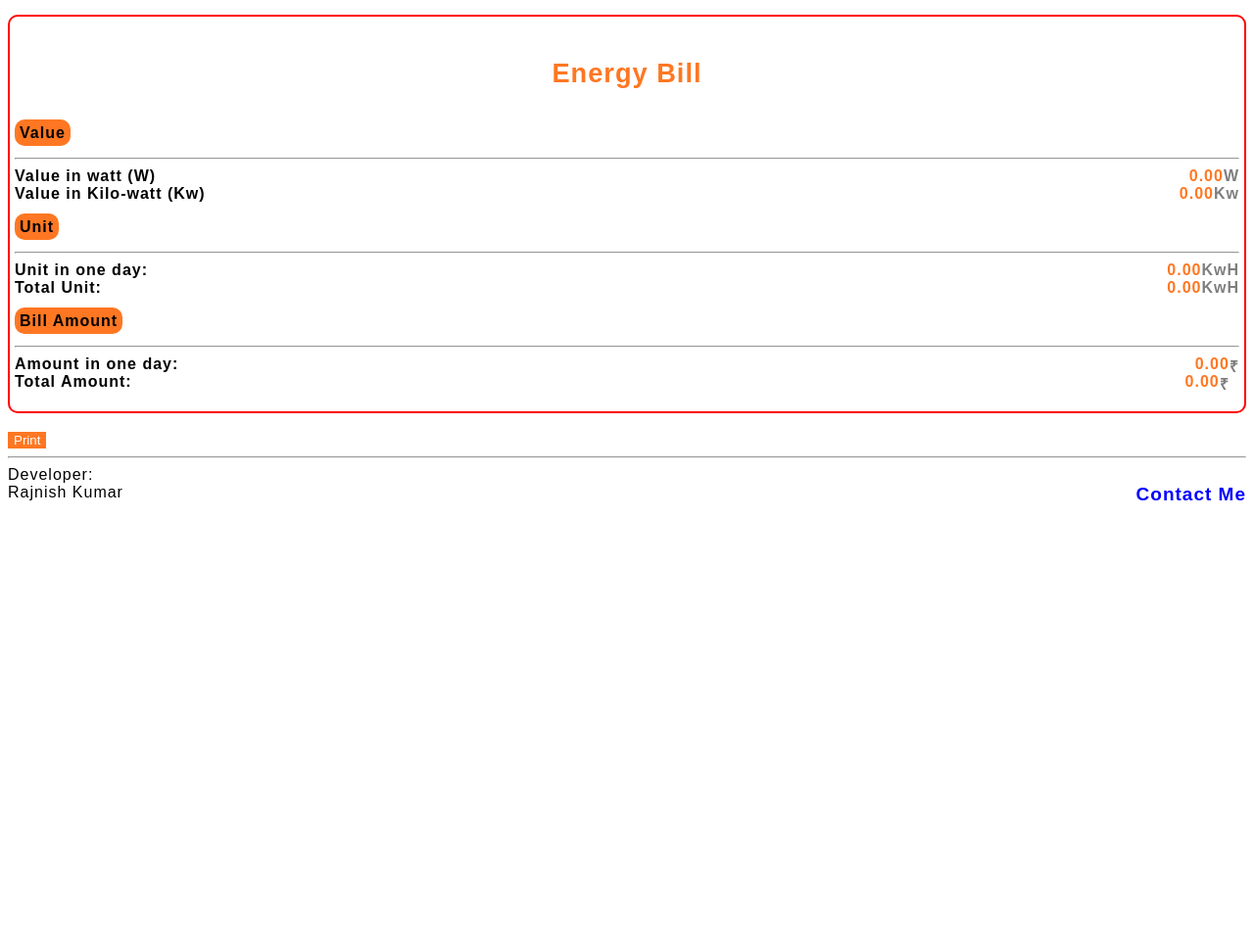
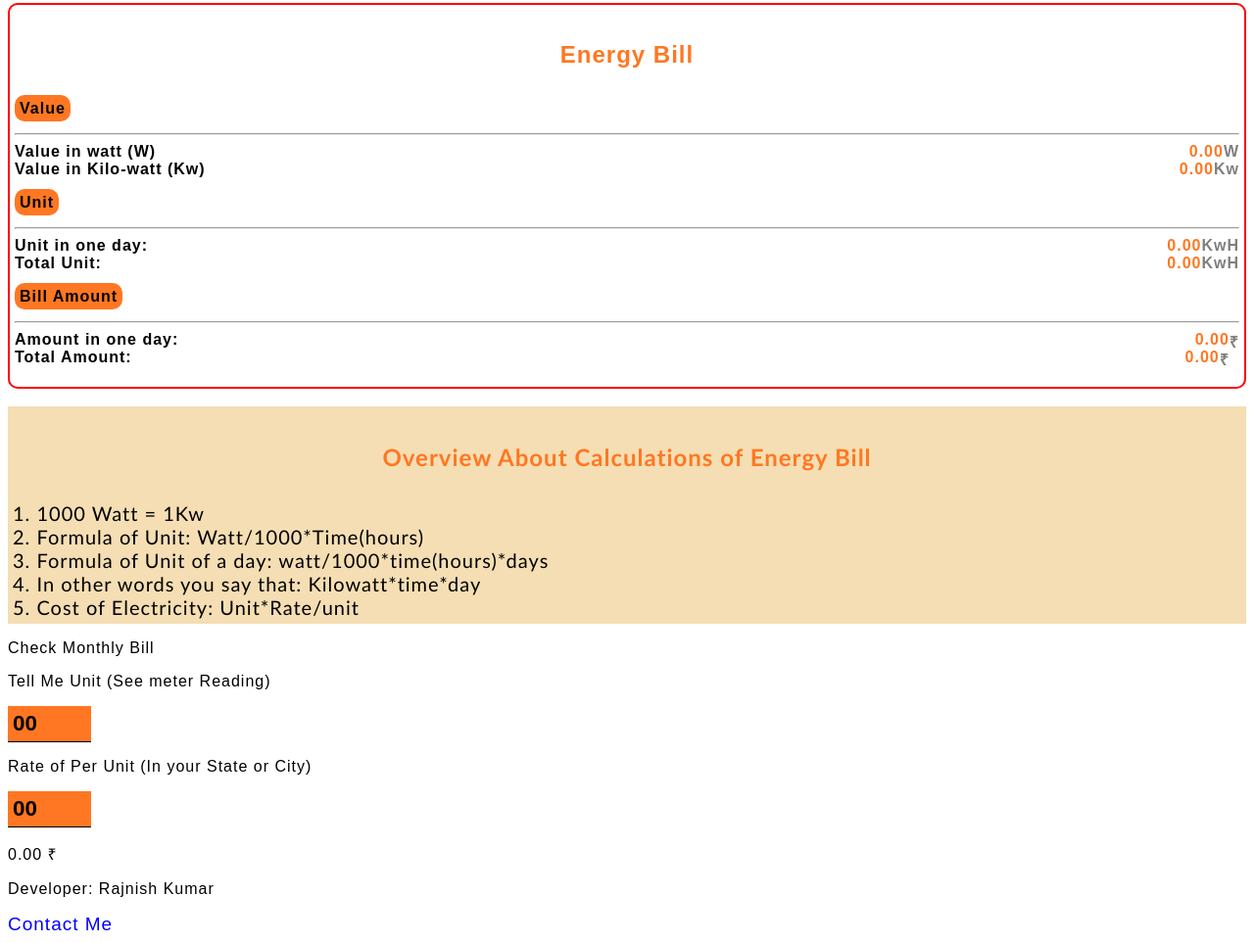
Before and after one commit to Rajnish9570/eneregyBill_calculator, a plain HTML site: page index.html in a window 1280 px wide. Shown: the part 502-1465 px from the top of the page at 98% size. Before the commit the page ends 1022 px from the top, so only its background shows below. Drawn offline with Linux system fonts and the light colour scheme.

Commit message:
Update index.html

```diff
--- a/index.html
+++ b/index.html
@@ -1,9 +1,10 @@
-<!DOCTYPE html>
+ <!DOCTYPE html>
 <html lang="en">
 <head>
   <meta charset="UTF-8">
   <meta http-equiv="X-UA-Compatible" content="IE=edge">
   <meta name="viewport" content="width=device-width, initial-scale=1.0">
+
   <title>Document</title>
 </head>
 <body>
@@ -13,13 +14,13 @@
       letter-spacing: 1px;
     }
     h4{
-      font-size: 1.7rem;
+      font-size: 1.5rem;
       text-align: center;
       color: #ff7722;
 
     }
 
-.input{
+.input, input{
   padding: 5px;
   border: none;
   border-bottom: 1px solid black;
@@ -74,6 +75,14 @@ background-color: #ff7722;
 padding: 5px;
 border-radius: 10px;
 }
+#math{
+  background: wheat;
+  padding: 5px;
+  font-family: 'Gill Sans', 'Gill Sans MT', Calibri, 'Trebuchet MS', sans-serif;
+  font-size: 20px;
+list-style-type: square;
+list-style: blue;
+}
   </style>
   <div id="container" >
     <h4>Calculate your Energy Bill</h4>
@@ -118,9 +127,27 @@ border-radius: 10px;
         Total Amount:  <span id="rs"> ₹</span> <span class="res" id="totalAmount">0.00</span></p>
       </div>
       </div><br>
-      <button onclick="window.print()">Print</button> <hr>
-      Developer:  <br>
-      Rajnish Kumar <a href="mailto:rockstarrajnish4658@gmail.com" style="color: blue;float: right;font-size:19px;">Contact Me</a>
+
+         <div id="math">
+          <h4>Overview About Calculations of Energy Bill</h4>
+         <li> 1000 Watt = 1Kw </li>
+         <li> Formula of Unit: Watt/1000*Time(hours) </li>
+        <li> Formula of Unit of a day: watt/1000*time(hours)*days </li>
+        <li> In other words you say that: Kilowatt*time*day </li>
+        <li>  Cost of Electricity: Unit*Rate/unit </li>
+         </div>
+<div id="meterread">
+<p id="meterhead">Check Monthly Bill</p>
+<p>Tell Me Unit (See meter Reading)</p>
+<input type="Number" id="meterunit" value="00" onchange="meterRead()" >
+
+<p>Rate of Per Unit (In your State or City)</p>
+<input type="Number" id="meterrate" value="00" max="10" onchange="meterRead()" >
+
+<p id="MeterResult">0.00 ₹</p>
+</div>
+     <p> Developer:
+      Rajnish Kumar </p><a href="mailto:rockstarrajnish4658@gmail.com" style="color: blue;font-size:19px;font-weight:500;">Contact Me</a>
       <script>
         function clickMe(){
         const watt=parseInt(document.getElementById('powerConsume').value);
@@ -142,6 +169,17 @@ border-radius: 10px;
         document.getElementById('Kilowatt').innerHTML=kwh.toFixed(2)  ;
         document.getElementById('watt').innerHTML=watt.toFixed(2) ;
         }
+
+
+        function meterRead(){
+          a=parseFloat(document.querySelector('#meterunit').value);
+          b=parseFloat(document.querySelector('#meterrate').value);
+          c=a*b;
+          document.querySelector('#MeterResult').innerHTML=c.toFixed(2) + " " + "₹";
+          document.querySelector('#MeterResult').style.color="#ff7722"
+          document.querySelector('#MeterResult').style.fontWeight="900"
+        }
       </script>
+
 </body>
 </html>
```
